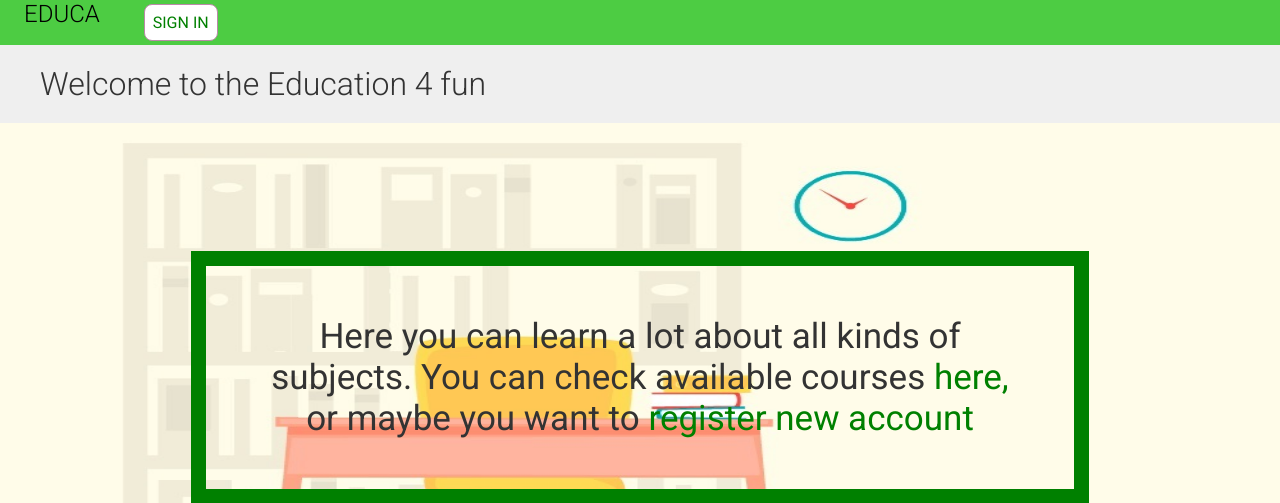
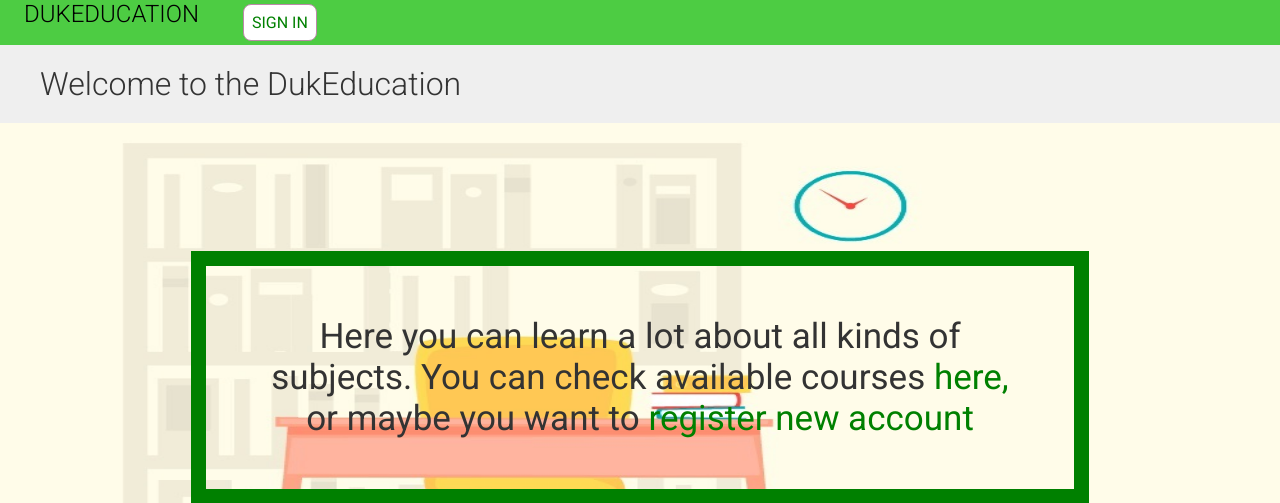
Before and after one commit to Alex-Wol01100110/DuckEducation01, a Django app: page / in a window 1280 px wide. Shown: the top 503 px of the page. Run offline with Django 3.2, Linux system fonts and the light colour scheme; some libraries are stand-ins or nearby versions.

Commit message:
Changed name

```diff
--- a/courses/templates/base.html
+++ b/courses/templates/base.html
@@ -9,7 +9,7 @@
 </head>
 <body>
   <div id="header">
-    <a href="/" class="logo">Educa</a>
+    <a href="/" class="logo">DukEducation</a>
     <ul class="menu">
       {% if request.user.is_authenticated %}
         <li><a href="{% url 'logout' %}">Sign out</a></li>
--- a/courses/templates/index.html
+++ b/courses/templates/index.html
@@ -6,7 +6,7 @@
 
 {% block content %}
  <div id="header">
-   <h1>Welcome to the Education 4 fun</h1>
+   <h1>Welcome to the DukEducation</h1>
  </div>
  <div class="greeting">
   <p>Here you can learn a lot about all kinds of subjects. You can check
```
